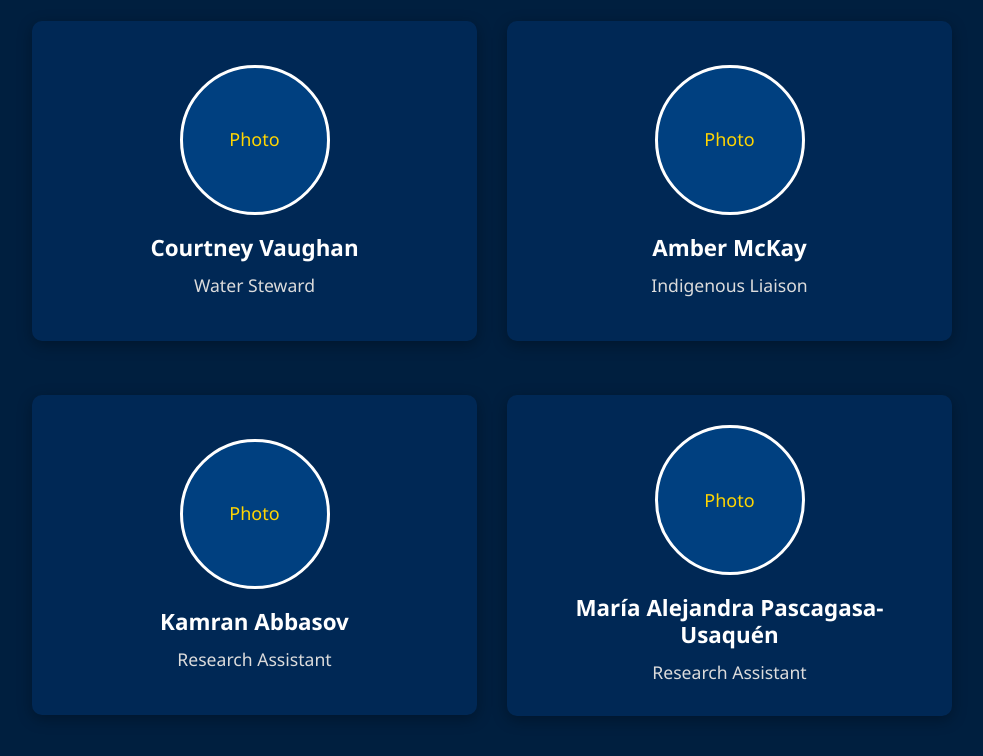
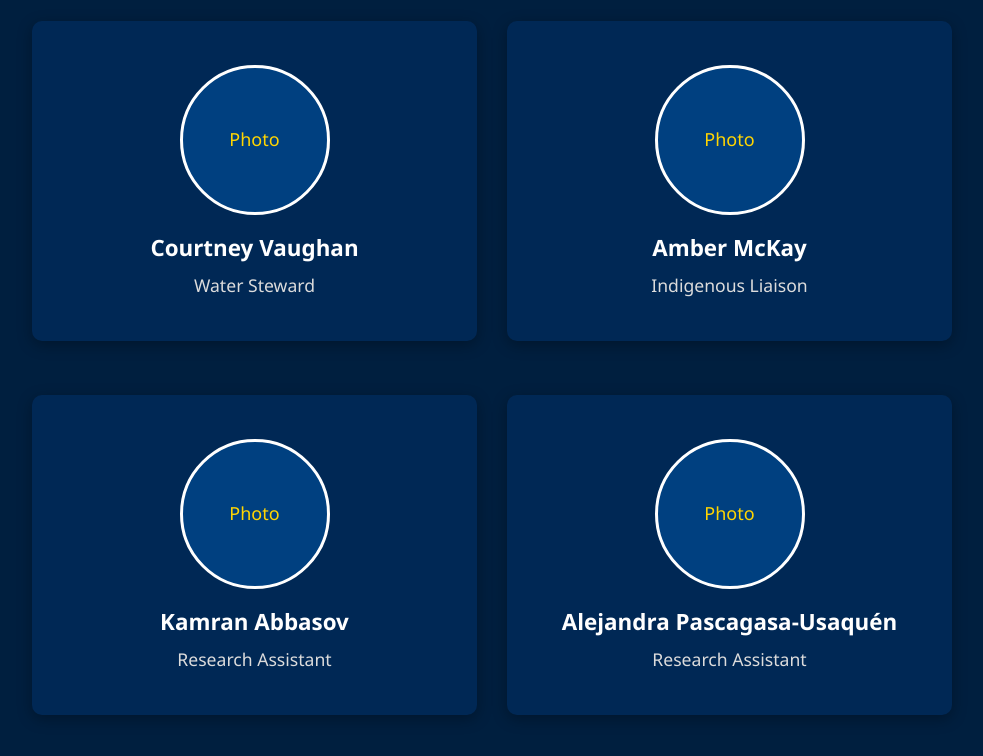
Before and after one commit to KamranAbbasov/freshwater, a plain HTML site: page our_team.html in a window 1280 px wide. Shown: the part 731-1487 px from the top of the page, without its empty margins (148-1131 px from the left). Drawn offline with nearby package versions, Linux system fonts and the light colour scheme.

Commit message:
Update our_team.html

```diff
--- a/our_team.html
+++ b/our_team.html
@@ -239,7 +239,7 @@
           <div class="photo-placeholder">
             Photo
           </div>
-          <h3 class="team-name">María Alejandra Pascagasa-Usaquén</h3>
+          <h3 class="team-name">Alejandra Pascagasa-Usaquén</h3>
           <p class="team-role">Research Assistant</p>
         </div>
       </div>
```
